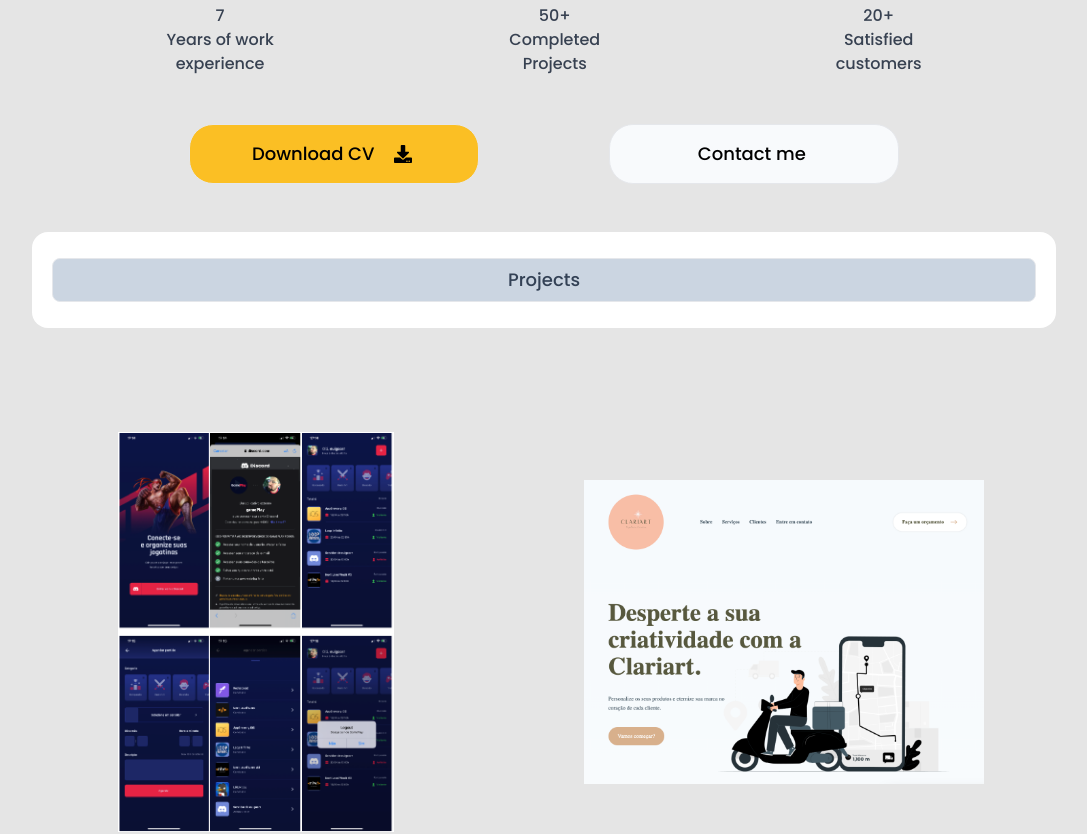
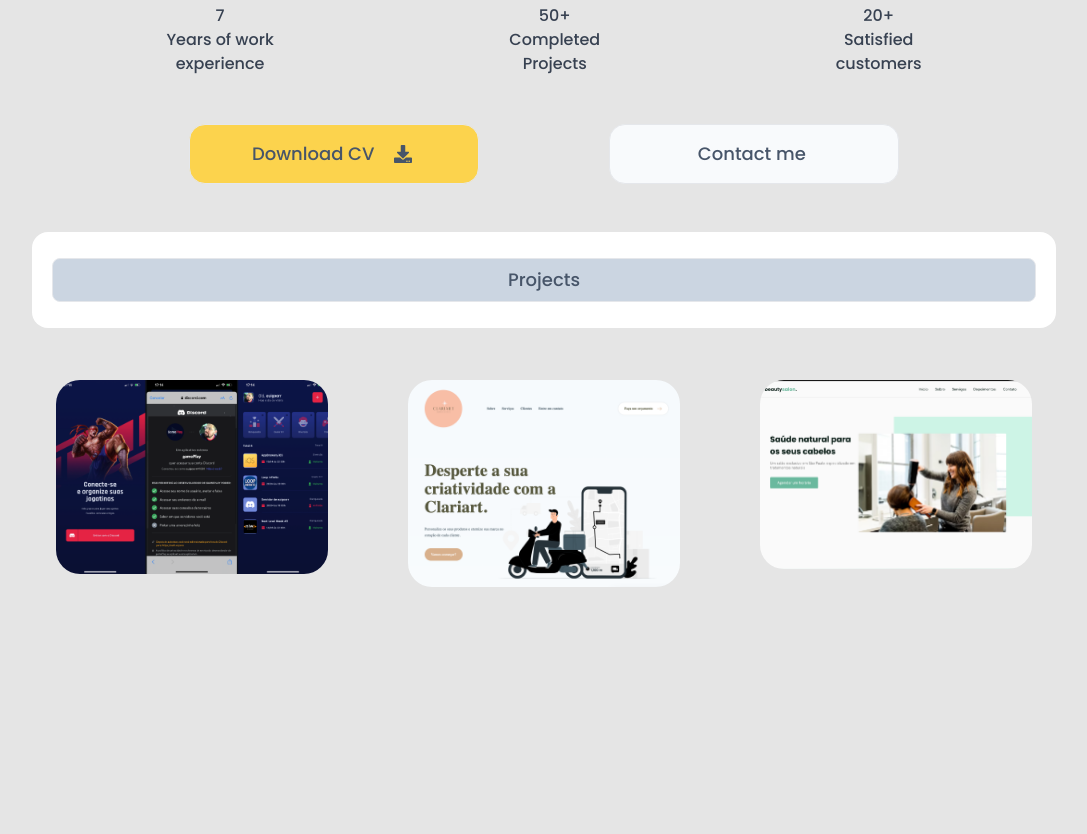
Before and after one commit to ismv00/portifoliov2, a React (Vite) app: page / in a window 1280 px wide. Shown: the part 380-1214 px from the top of the page, without its empty margins (96-1183 px from the left). Built offline with nearby package versions, Linux system fonts and the light colour scheme.

Commit message:
fix:ajustes versao mobile

```diff
--- a/src/components/Contact.tsx
+++ b/src/components/Contact.tsx
@@ -7,18 +7,18 @@ export function Contact() {
   return (
     <div className="w-4/5 m-auto mt-12 ">
       <div
-        className="flex justify-around items-center w-4/5 m-auto gap-5 max-sm:flex-col"
+        className="flex justify-around items-center w-4/5 m-auto gap-5 max-sm:w-full"
         data-aos="fade-up"
         data-aos-delay="1000"
       >
         <button
-          className="flex items-center justify-center pr-1 gap-5 w-[290px] h-[60px] rounded-3xl bg-amber-400 border text-lg text-center hover:bg-black hover:text-white transition-all"
+          className="flex items-center justify-center pr-1 gap-5 w-[290px] h-[60px] rounded-2xl bg-amber-300 border text-lg text-center hover:bg-black hover:text-white transition-all max-sm:font-medium max-sm:text-xs text-slate-600"
           onClick={handleCv}
         >
           Download CV <FaDownload />
         </button>
         <button
-          className="flex items-center justify-center pr-1 gap-5 w-[290px] h-[60px] rounded-3xl bg-slate-50 border text-lg text-center hover:bg-black hover:text-white"
+          className="flex items-center justify-center pr-1 gap-5 w-[290px] h-[60px] rounded-2xl text-slate-600 bg-slate-50 border text-lg text-center hover:bg-black hover:text-white max-sm:font-medium max-sm:text-xs"
           onClick={SendWhatsapp}
         >
           Contact me
--- a/src/components/Facts.tsx
+++ b/src/components/Facts.tsx
@@ -2,7 +2,7 @@ export function Facts() {
   return (
     <div className="w-4/5 m-auto mt-12">
       <div
-        className="flex justify-between items-center w-4/5 m-auto px-8 text-gray-700 text-center max-sm:flex-col gap-4 max-sm:justify-center"
+        className="flex justify-between items-center w-4/5 m-auto px-8 text-gray-700 text-center max-sm:flex flex-1 max-sm:justify-between max-sm:items-center max-sm:w-full max-sm:text-sm"
         data-aos="fade-up"
         data-aos-delay="800"
       >
--- a/src/components/Header.tsx
+++ b/src/components/Header.tsx
@@ -4,30 +4,30 @@ export function Header() {
     <header className="w-4/5 m-auto mt-12">
       <div className="flex justify-between items-center w-4/5 h-50 m-auto max-sm:flex-col flex-1 max-sm:w-full">
         <img
-          className="rounded-full h-60 w-60 border border-solid border-gray-500 m-6 max-sm:h-40 max-sm:w-40"
+          className="rounded-full h-60 w-60 border border-solid border-gray-500 m-6 max-sm:h-[124px] max-sm:w-[124px]"
           src="https://avatars.githubusercontent.com/u/62908769?v=4"
           alt="Minha foto, tirada do perfil do github"
           data-aos="fade-down"
           data-aos-delay="100"
         />
-        <div className=" flex flex-col items-start m-auto w-4/6 justify-between p-8 max-sm:gap-6 text-center max-sm:items-center">
+        <div className=" flex flex-col items-start m-auto w-4/6 justify-between p-8 max-sm:gap-6 text-center max-sm:items-center max-sm:w-full">
           <div className="m-auto">
             <h1
-              className="font-bold text-5xl leading-69 text-gray-700 text-shadow offset-y-4 offset-x-0 blur-4 max-sm:text-4xl"
+              className="font-bold text-5xl leading-69 text-gray-700 text-shadow offset-y-4 offset-x-0 blur-4 max-sm:text-4xl max-sm:font-medium"
               data-aos="fade-down"
               data-aos-delay="200"
             >
               Igor S. Menezes
             </h1>
             <p
-              className="font-medium text-base text-gray-600 leading-33 my-2"
+              className="font-medium text-base text-gray-600 leading-33 my-2 max-sm:text-sm"
               data-aos="fade-up"
               data-aos-delay="400"
             >
               Software Enginner
             </p>
             <p
-              className="font-medium text-sm text-gray-500 leading-33 my-2 italic"
+              className="font-medium text-sm text-gray-500 leading-33 my-2 italic max-sm:text-sm"
               data-aos="fade-up"
               data-aos-delay="600"
             >
--- a/src/components/Skills.tsx
+++ b/src/components/Skills.tsx
@@ -2,31 +2,34 @@ import { projects } from "../data";
 
 export function Skills() {
   return (
-    <div className="w-4/5 m-auto mt-12">
+    <div className="w-4/5 m-auto mt-12 max-sm:font-medium">
       <div data-aos="fade-up" data-aos-delay="1200">
-        <div className="bg-white rounded-2xl w-auto h-24 flex justify-center items-center p-5">
-          <button className="bg-slate-300 rounded-lg h-11 w-full border text-center text-lg font-medium text-slate-700">
+        <div className="bg-white rounded-2xl w-auto h-24 flex justify-center items-center p-5 ">
+          <button className="bg-slate-300 rounded-lg h-11 w-full border text-center text-lg font-medium text-slate-600 max-sm:font-medium max-sm:text-xs">
             Projects
           </button>
         </div>
 
         <div>
-          <ul className="grid grid-cols-2 grid-rows-3 gap-20 p-6 mt-20 max-sm:grid-cols-1">
+          <ul className="grid grid-cols-3 grid-rows-2 gap-20 p-6 mt-6 max-sm:grid-cols-1 max-sm:w-auto h-auto">
             {projects.map((item, index) => {
               return (
                 <li
+                  className=" my-1 "
                   key={index}
                   data-aos="zoom-in-left"
                   data-aos-offset="100"
                   data-aos-delay={item.delay}
                 >
+                  <div className="w-auto h-auto">
                     <a href={item.href} target="_blank">
                       <img
                         src={item.image}
                         alt={item.alt}
-                      className="w-[400px] h-[400px] rounded-3xl object-contain max-sm:object-fill resize"
+                        className=" rounded-3xl object-contain resize w-auto h-auto"
                       />
                     </a>
+                  </div>
                 </li>
               );
             })}
--- a/src/data.tsx
+++ b/src/data.tsx
@@ -26,37 +26,37 @@ export const projects = [
     image: project1img,
     href: "https://github.com/ismv00/gamePlay",
     alt: "imagem do projeto gameplay",
-    delay: "400",
+    delay: "200",
   },
   {
     image: project2img,
     href: "https://clariartofc.com.br/",
     alt: "imagem do projeto clariart",
-    delay: "600",
+    delay: "400",
   },
   {
     image: project3img,
     href: "https://beauty-salon-mxjrg1opf-ismv00.vercel.app/",
     alt: "imagem do projeto beautysalon",
-    delay: "800",
+    delay: "600",
   },
   {
     image: project4img,
     href: "https://github.com/ismv00/BeTheHero2",
     alt: "imagem do projeto BeTheHero",
-    delay: "1000",
+    delay: "800",
   },
   {
     image: project5img,
     href: "https://github.com/ismv00/nlwEcoleta",
     alt: "imagem do projeto Ecoleta",
-    delay: "1200",
+    delay: "1000",
   },
   {
     image: project6img,
     href: "https://github.com/ismv00/chatApp",
     alt: "imagem do projeto ChatApp",
-    delay: "1400",
+    delay: "1200",
   },
 ];
 
```
Also changed, not shown: src/assets/projects/project1.png. Lines whose indentation alone changed are shown as unchanged.
